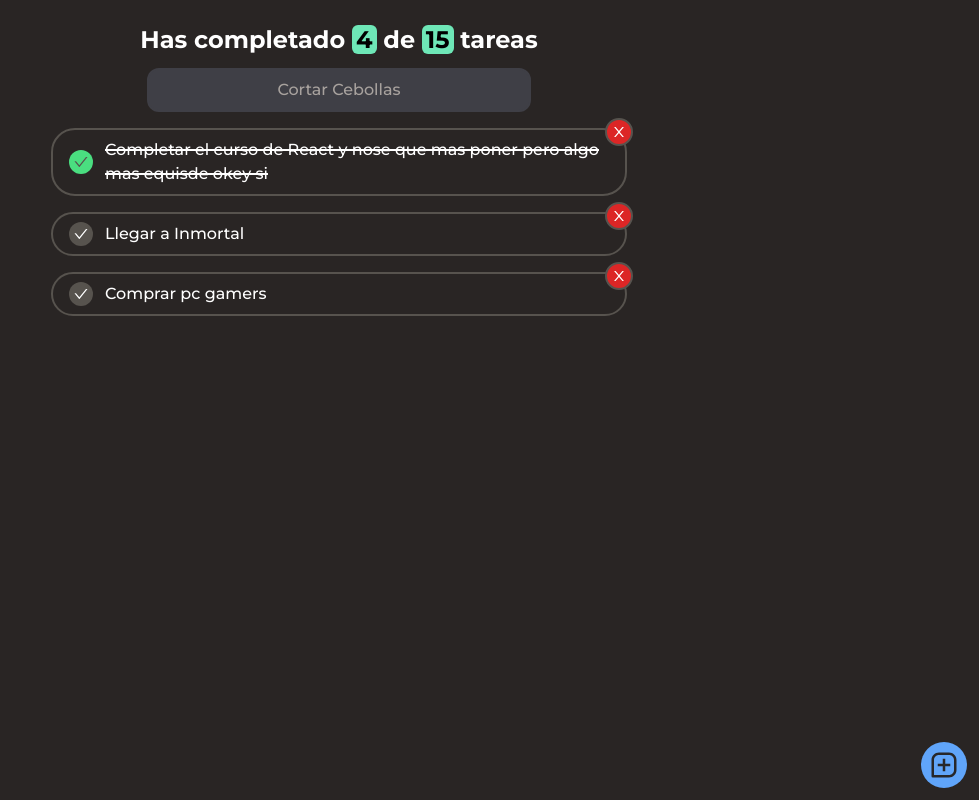
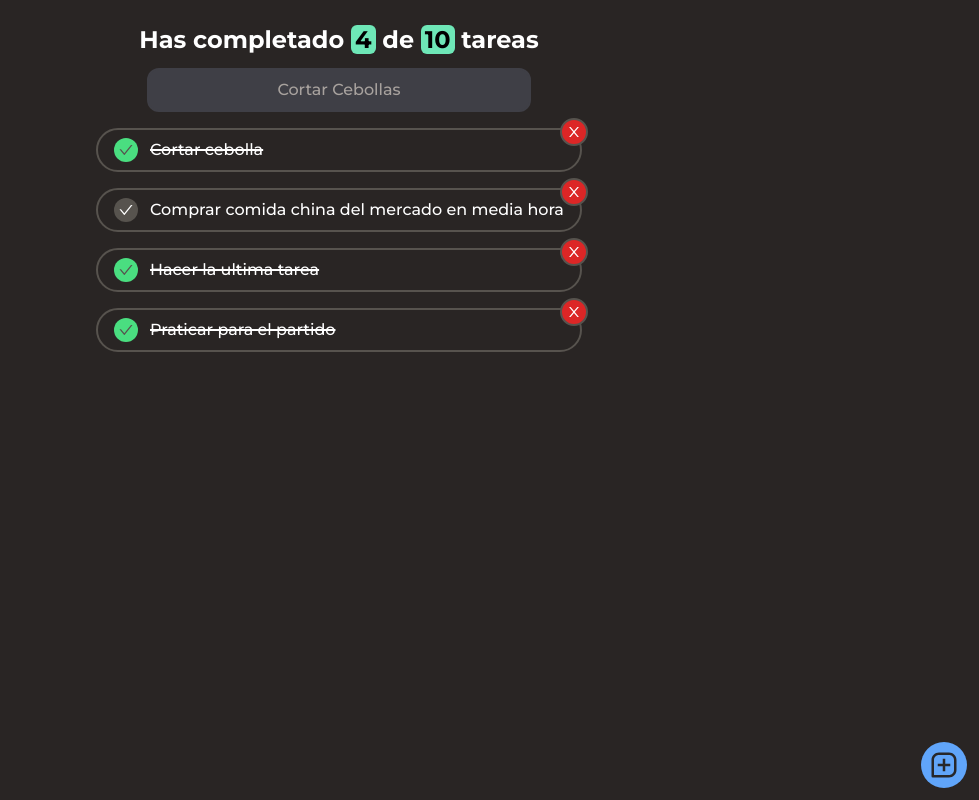
Before and after one commit to korelss7/react-intro, a React (Create React App) app: page / in a window 1280 px wide. Shown: the whole page, without its empty margins (301-1280 px from the left). Built offline with nearby package versions, Linux system fonts and the light colour scheme.

Commit message:
Props and Atributes, create TodoItems from array, value keys

```diff
--- a/src/App.js
+++ b/src/App.js
@@ -4,21 +4,25 @@ import { TodoList } from "./TodoList";
 import { TodoItem } from "./TodoItem";
 import { CreateTodoButton } from "./CreateTodoButton";
 
+const defaultTodos = [
+  { task: "Cortar cebolla", completed: true },
+  { task: "Comprar comida china del mercado en media hora", completed: false },
+  { task: "Hacer la ultima tarea", completed: true },
+  { task: "Praticar para el partido", completed: true },
+];
+
 function App() {
   return (
-    <article className="bg-stone-800 w-full h-screen text-white flex flex-col items-center font-montserrat">
+    <article className="bg-stone-800 w-full min-h-screen text-white flex flex-col items-center font-montserrat scroll-smooth">
       <section className="flex flex-col items-center gap-3 mt-6 mb-4">
-        <TodoCounter />
+        <TodoCounter completed={4} total={10} />
         <TodoSearch />
       </section>
 
       <TodoList>
-        <TodoItem
-          task="Completar el curso de React y nose que mas poner pero algo mas equisde okey si"
-          completed
-        />
-        <TodoItem task="Llegar a Inmortal" />
-        <TodoItem task="Comprar pc gamers" />
+        {defaultTodos.map(({ task, completed }) => (
+          <TodoItem task={task} completed={completed} key={task} />
+        ))}
       </TodoList>
 
       <CreateTodoButton />
--- a/src/CreateTodoButton.js
+++ b/src/CreateTodoButton.js
@@ -2,7 +2,7 @@ import { BiMessageSquareAdd } from "react-icons/bi";
 
 const CreateTodoButton = () => {
   return (
-    <button className="bg-blue-400 p-2 rounded-full group hover:bg-zinc-900 transition-colors hover:shadow-lg hover:shadow-blue-300 absolute bottom-3 right-3">
+    <button className="bg-blue-400 p-2 rounded-full group hover:bg-zinc-900 transition-colors hover:shadow-lg hover:shadow-blue-300 fixed bottom-3 right-3">
       <BiMessageSquareAdd className="fill-zinc-800 text-3xl group-hover:fill-blue-300 transition-colors" />
     </button>
   );
--- a/src/TodoCounter.js
+++ b/src/TodoCounter.js
@@ -1,8 +1,8 @@
-function TodoCounter() {
+function TodoCounter({ completed = 0, total = 0 }) {
   return (
     <h1 className="text-center font-bold text-xl text px-2 sm:text-2xl">
-      Has completado <span className="count-number">4</span> de{" "}
-      <span className="count-number">15</span> tareas
+      Has completado <span className="count-number">{completed}</span> de{" "}
+      <span className="count-number">{total}</span> tareas
     </h1>
   );
 }
--- a/src/TodoItem.js
+++ b/src/TodoItem.js
@@ -1,7 +1,7 @@
 import { AiOutlineCheck, AiOutlineClose } from "react-icons/ai";
 
 const TodoItem = ({ task, completed = false }) => (
-  <li className="px-4 py-2 relative flex items-center gap-3 bg-transparent border-2 rounded-3xl border-stone-600 max-w-sm sm:max-w-lg md:max-w-xl">
+  <li className="px-4 py-2 relative flex items-center gap-3 bg-transparent border-2 rounded-3xl border-stone-600 min-w-full sm:max-w-lg md:max-w-xl">
     <span
       className={`${completed ? "icon-check--active" : "icon-check"} group`}
     >
@@ -9,7 +9,9 @@ const TodoItem = ({ task, completed = false }) => (
         className={completed ? "icon-check-logo--active" : "icon-check-logo"}
       />
     </span>
-    <p className={completed && "line-through decoration-2 decoration-white"}>
+    <p
+      className={completed ? "line-through decoration-2 decoration-white" : ""}
+    >
       {task}
     </p>
     <span className="absolute -top-3 -right-2 bg-red-600 rounded-full p-1  border-2 border-stone-600 cursor-pointer hover:bg-red-700 transition-colors">
--- a/src/TodoList.js
+++ b/src/TodoList.js
@@ -1,5 +1,5 @@
 const TodoList = ({ children }) => {
-  return <ul className="flex flex-col gap-4 px-3 sm:px-0">{children}</ul>;
+  return <ul className="flex flex-col gap-4 px-3 sm:px-0 mb-10">{children}</ul>;
 };
 
 export { TodoList };
```
